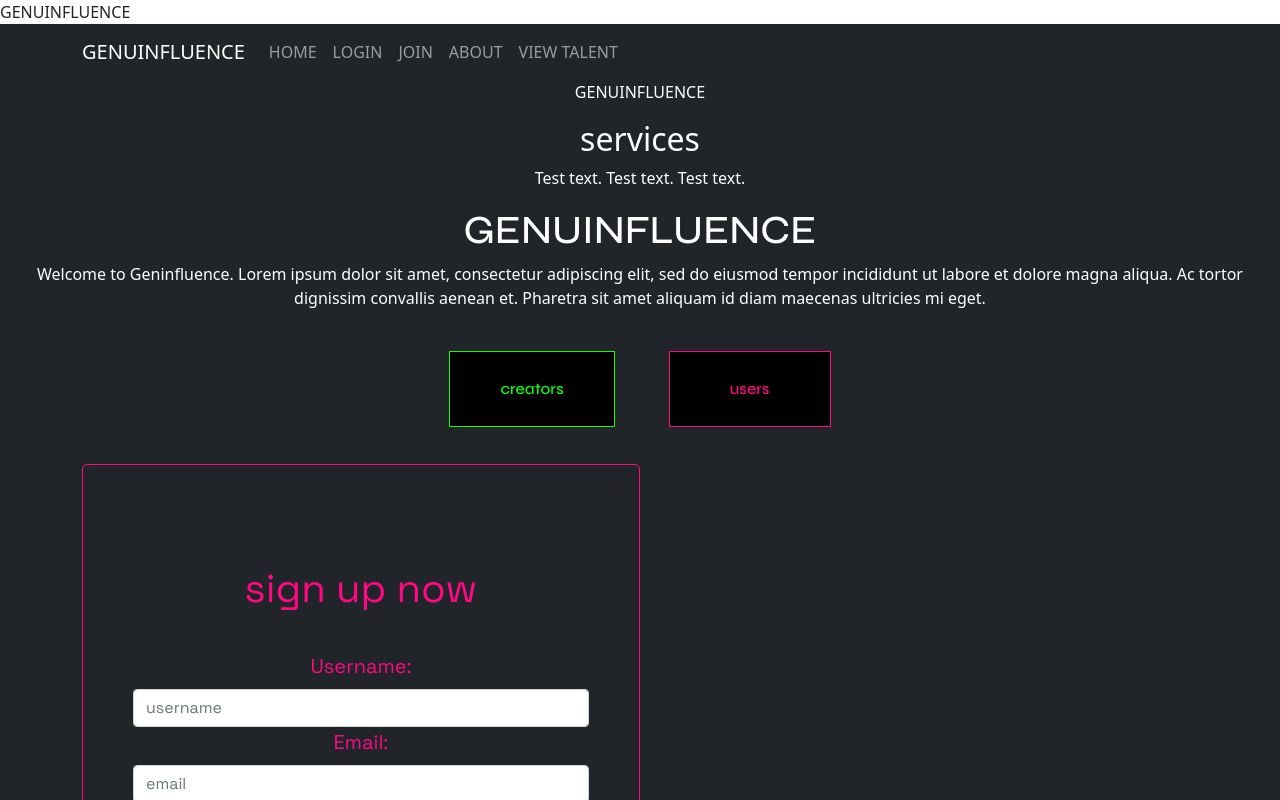
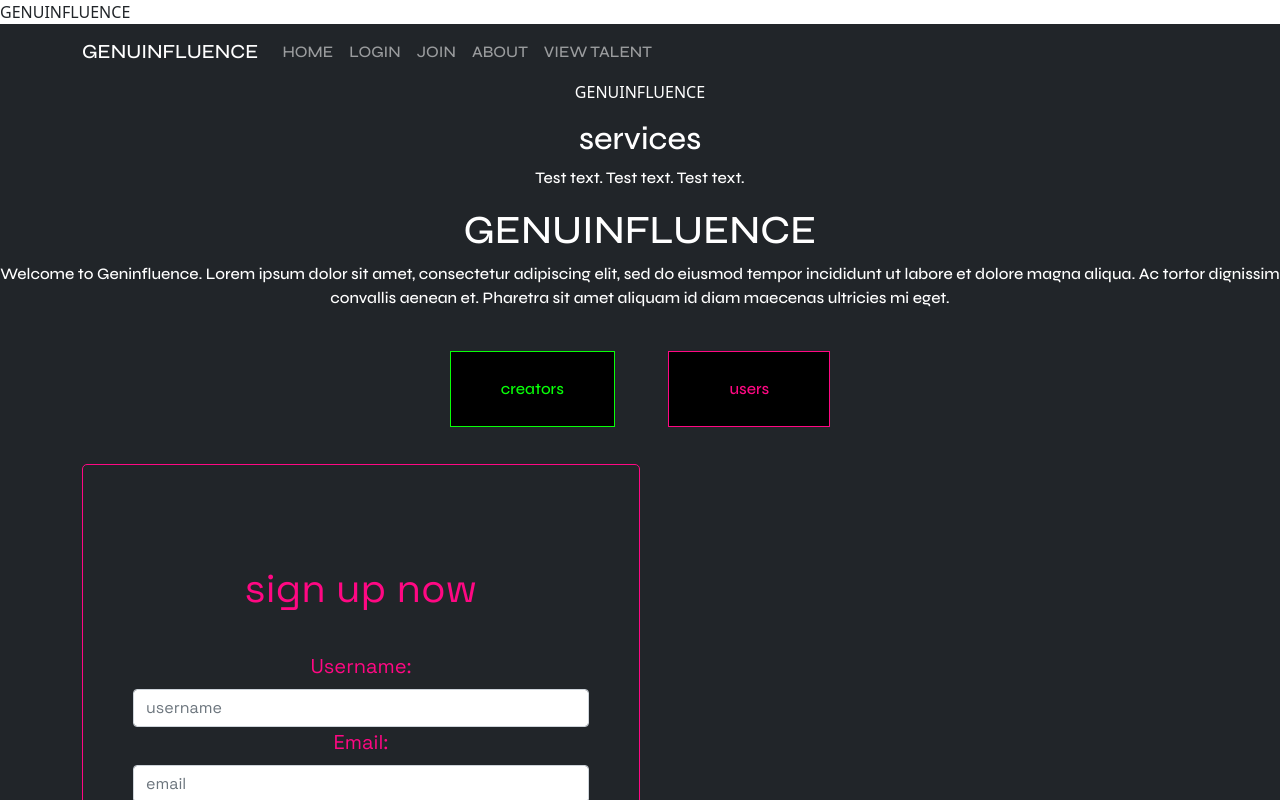
Before and after one commit to elizparisi/genuinfluence, a React (Create React App) app: page / in a window 1280 px wide. Shown: the top 800 px of the page. Built offline with nearby package versions, Linux system fonts and the light colour scheme.

Commit message:
add class to navigation + fix font styling

```diff
--- a/src/components/Navigation.js
+++ b/src/components/Navigation.js
@@ -3,7 +3,7 @@ import {Container, Navbar, Nav} from 'react-bootstrap'
 
 const Navigation = (props) => {
   return (
-    <Navbar bg='dark' variant='dark'>
+    <Navbar className="navigation-page" bg='dark' variant='dark'>
       <Container>
       <Navbar.Brand href='#home'>GENUINFLUENCE</Navbar.Brand>
       <Nav className='me-auto'>
--- a/src/index.css
+++ b/src/index.css
@@ -16,7 +16,15 @@
     monospace;
 } */
 
-.home-h1 {
+.homepage {
+  font-family: 'Syne';
+}
+
+.navigation-page {
+  font-family: 'Syne';
+}
+
+.about {
   font-family: 'Syne';
 }
 
```
